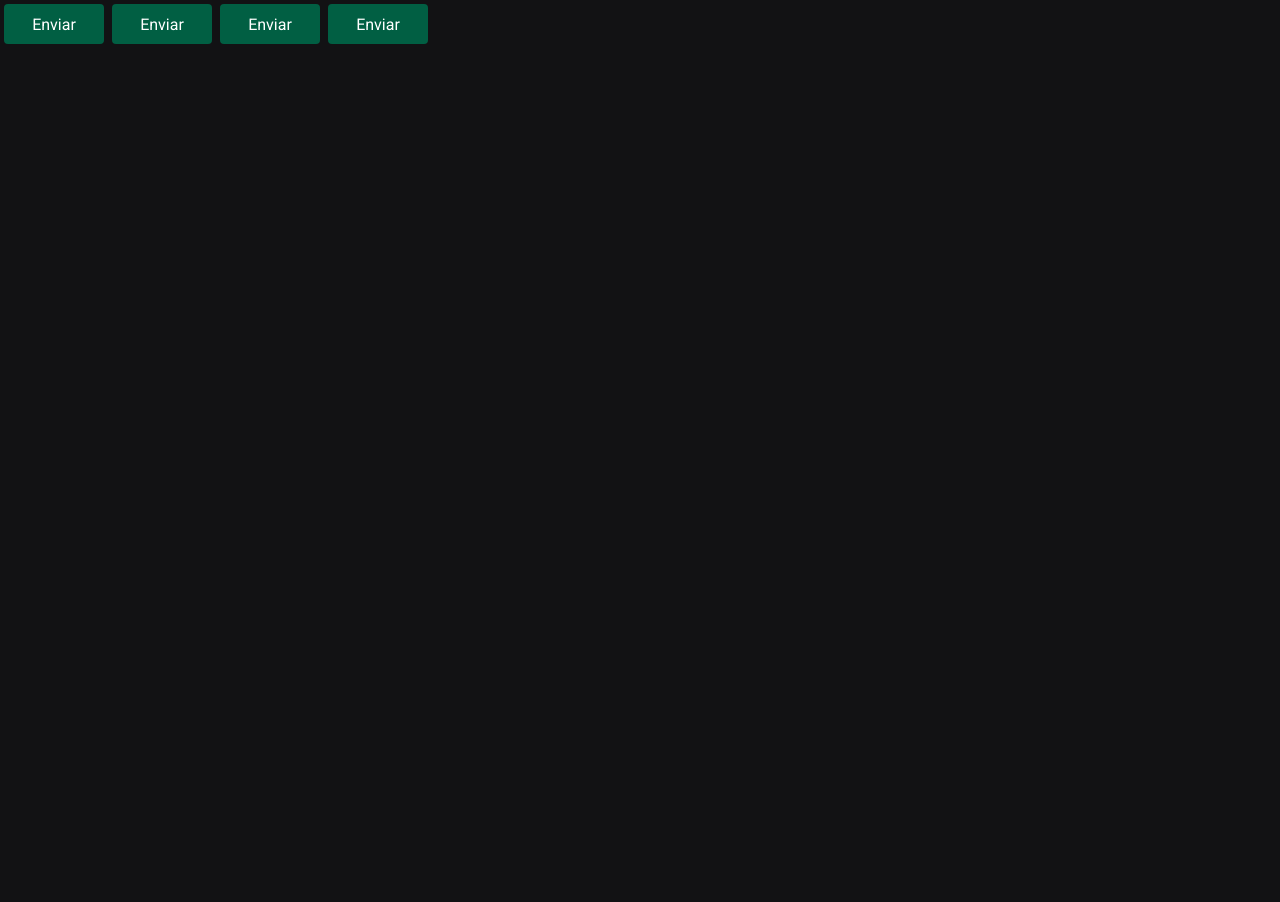
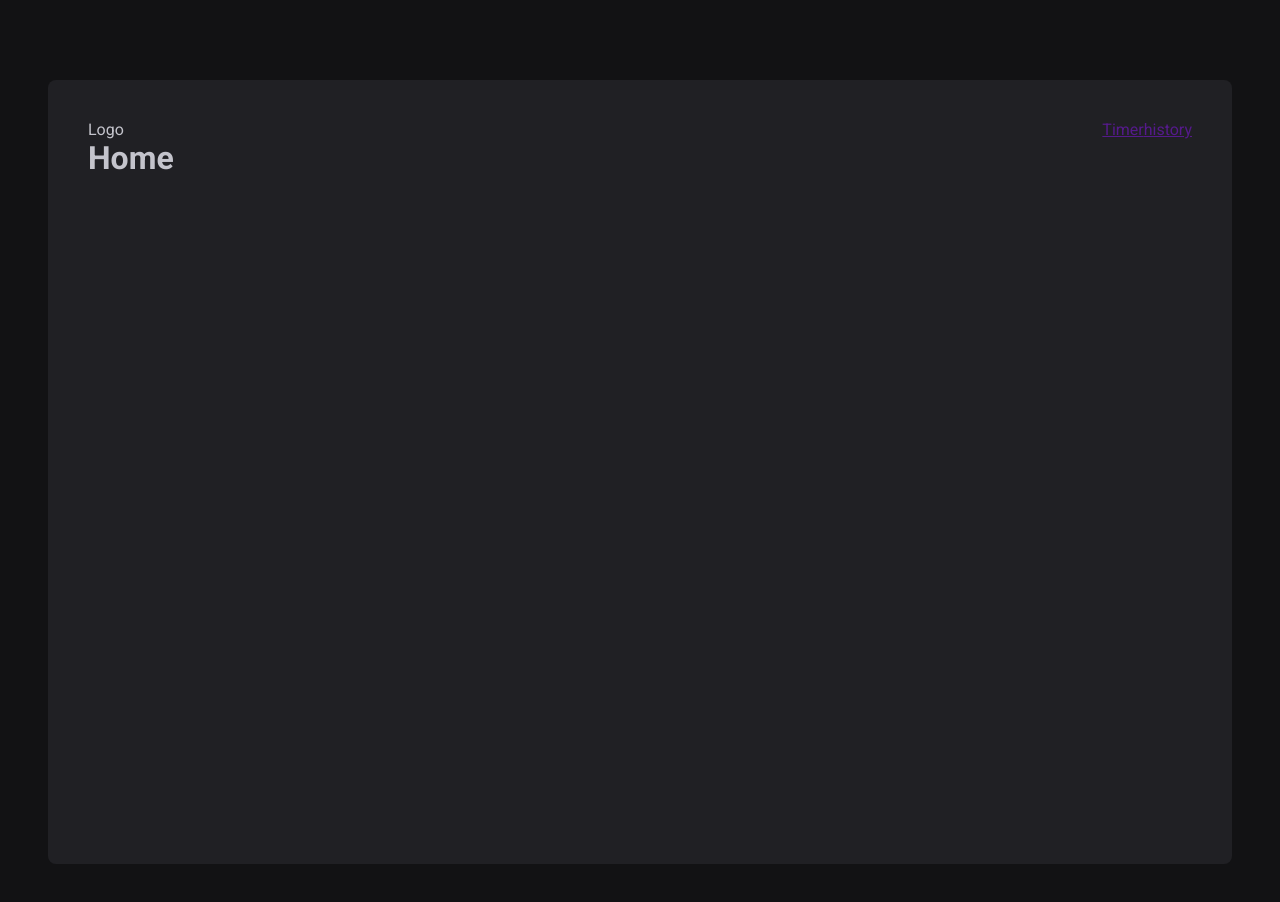
Before and after one commit to Mariano1994/igniteTimer, a React (Vite) app: page / in a window 1280 px wide. Shown: the top 902 px of the page. Before the commit the page ends 800 px from the top, so only its background shows below. Built offline with nearby package versions, Linux system fonts and the light colour scheme.

Commit message:
Header and Layout Component

```diff
--- a/index.html
+++ b/index.html
@@ -11,7 +11,7 @@
       href="https://fonts.googleapis.com/css2?family=Roboto+Mono:wght@700&family=Roboto:wght@400;700&display=swap"
       rel="stylesheet"
     />
-    <title>Vite + React + TS</title>
+    <title>Ignte - Timer</title>
   </head>
   <body>
     <div id="root"></div>
--- a/package.json
+++ b/package.json
@@ -11,6 +11,7 @@
   "dependencies": {
     "react": "^18.2.0",
     "react-dom": "^18.2.0",
+    "react-router-dom": "^6.4.5",
     "styled-components": "^5.3.6"
   },
   "devDependencies": {
--- a/src/App.tsx
+++ b/src/App.tsx
@@ -1,16 +1,15 @@
-import { Button } from "./components/Button";
 import { ThemeProvider } from "styled-components";
+import { BrowserRouter } from "react-router-dom";
 import { defaultTheme } from "./styles/themes/default";
 import { GlobalStyle } from "./styles/global";
+import { Router } from "./Router";
 
 export function App() {
   return (
     <ThemeProvider theme={defaultTheme}>
-      <Button variant="primary" />
-      <Button variant="secondary" />
-      <Button variant="success" />
-      <Button variant="danger" />
-
+      <BrowserRouter>
+        <Router />
+      </BrowserRouter>
       <GlobalStyle />
     </ThemeProvider>
   );
--- /dev/null
+++ b/src/Router.tsx
@@ -0,0 +1,16 @@
+import { Routes, Route } from "react-router-dom";
+import { DefaultLayout } from "./layouts/DefaultLayout";
+
+import { History } from "./pages/History";
+import { Home } from "./pages/Home";
+
+export function Router() {
+  return (
+    <Routes>
+      <Route path="/" element={<DefaultLayout />}>
+        <Route path="/" element={<Home />} />
+        <Route path="/history" element={<History />} />
+      </Route>
+    </Routes>
+  );
+}
--- a/src/components/Button.styles.ts
+++ /dev/null
@@ -1,32 +0,0 @@
-import styled, { css } from "styled-components";
-
-export type ButtonVarient = "primary" | "secondary" | "danger" | "success";
-
-interface ButtonContainerProps {
-  variant: ButtonVarient;
-}
-
-const buttonVariants = {
-  primary: "purple",
-  secondary: "orange",
-  danger: "red",
-  success: "green",
-};
-export const ButtonContainer = styled.button<ButtonContainerProps>`
-  width: 100px;
-  height: 40px;
-  border-radius: 4px;
-  margin: 4px;
-  border: 0;
-  transition: all 0.2s;
-  cursor: pointer;
-
-  background-color: ${(props) => props.theme["green-700"]};
-  color: ${(props) => props.theme.white};
-
-  /* ${(props) => {
-    return css`
-      background-color: ${buttonVariants[props.variant]};
-    `;
-  }} */
-`;
--- a/src/components/Button.tsx
+++ /dev/null
@@ -1,13 +0,0 @@
-import { ButtonContainer, ButtonVarient } from "./Button.styles";
-
-interface ButtonProps {
-  variant?: ButtonVarient;
-}
-
-export function Button({ variant = "primary" }: ButtonProps) {
-  return (
-    <>
-      <ButtonContainer variant={variant}> Enviar </ButtonContainer>
-    </>
-  );
-}
--- /dev/null
+++ b/src/components/Header/index.tsx
@@ -0,0 +1,13 @@
+import { HeaderContainer } from "./styles";
+
+export function Header() {
+  return (
+    <HeaderContainer>
+      <span>Logo</span>
+      <nav>
+        <a href="">Timer</a>
+        <a href="">history</a>
+      </nav>
+    </HeaderContainer>
+  );
+}
--- /dev/null
+++ b/src/components/Header/styles.ts
@@ -0,0 +1,7 @@
+import styled from "styled-components";
+
+export const HeaderContainer = styled.header`
+  display: flex;
+  align-items: center;
+  justify-content: space-between;
+`;
--- /dev/null
+++ b/src/layouts/DefaultLayout/index.tsx
@@ -0,0 +1,12 @@
+import { Outlet } from "react-router-dom";
+import { Header } from "../../components/Header";
+import { LayoutContainer } from "./styles";
+
+export function DefaultLayout() {
+  return (
+    <LayoutContainer>
+      <Header />
+      <Outlet />
+    </LayoutContainer>
+  );
+}
--- /dev/null
+++ b/src/layouts/DefaultLayout/styles.ts
@@ -0,0 +1,14 @@
+import styled from "styled-components";
+
+export const LayoutContainer = styled.div`
+  max-width: 74rem;
+  height: calc(100vh - 1rem);
+  margin: 5rem auto;
+  padding: 2.5rem;
+
+  background-color: ${(props) => props.theme["gray-800"]};
+  border-radius: 8px;
+
+  display: flex;
+  flex-direction: column;
+`;
--- /dev/null
+++ b/src/pages/History.tsx
@@ -0,0 +1,3 @@
+export function History() {
+  return <h1>History</h1>;
+}
--- /dev/null
+++ b/src/pages/Home.tsx
@@ -0,0 +1,3 @@
+export function Home() {
+  return <h1>Home</h1>;
+}
```
Also changed, not shown: 1 other file (tests, documents, lock files or other folders).
